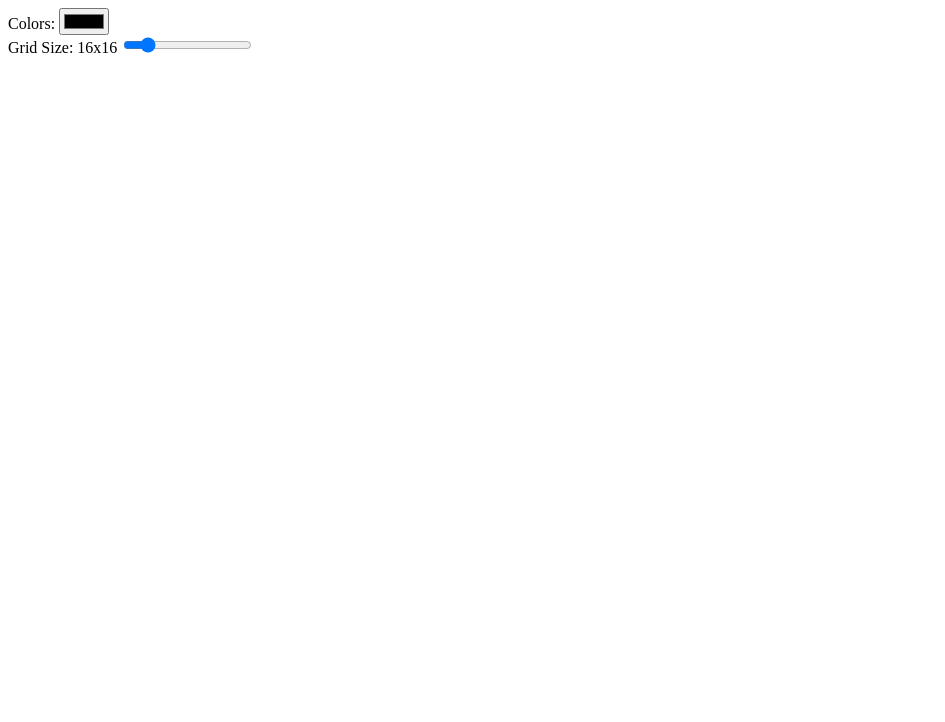
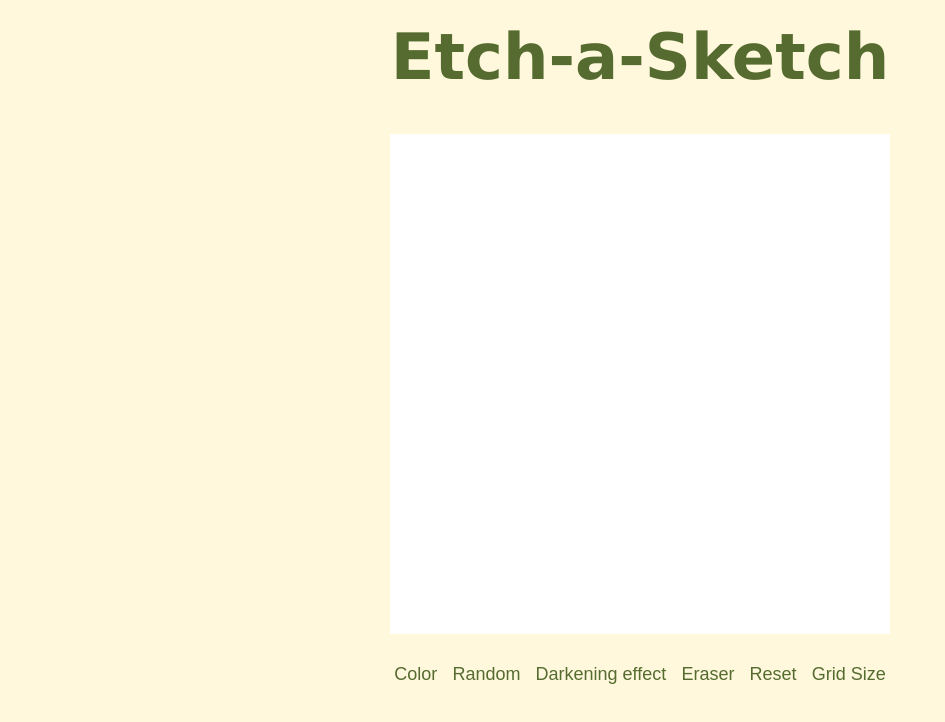
Before and after one commit to mttrsl/TOP-Etch-a-Sketch, a plain HTML site: page index.HTML in a window 1280 px wide. Shown: the whole page, without its empty margins (0-945 px from the left). Drawn offline with Linux system fonts and the light colour scheme.

Commit message:
updated HTML & CSS files

```diff
--- a/index.HTML
+++ b/index.HTML
@@ -7,26 +7,18 @@
     <title>TOP Etch-a-Sketch</title>
 </head>
 <body>
-    <div id="board-container">
-        <div id="board">
-
-        </div>
+    <div id="header-container">
+        <h1 id="header">Etch-a-Sketch</h1>
     </div>
-    <div id="size=container">
-        <div>
-            <label for="colors">Colors:</label>
-            <input type="color" name="color" id="color" oninput="updateColor()">
-        </div>
-        <div id="size">
-            <label for="grid-size">Grid Size:</label>
-            <label for="grid-value" id="grid-value">16x16</label>
-            <input type="range" name="grid-size" id="grid-size"
-                min="1" max="100" value="16"
-                oninput="updateGridLabel()"
-                onchange="updateGridSize()"
-        </div>
+    <div id="container"></div>
+    <div id="controls">
+        <button class="btn" id="color-btn">Color</button>
+        <button class="btn" id="random-btn">Random</button>
+        <button class="btn" id="darkening-btn">Darkening effect</button>
+        <button class="btn" id="eraser-btn">Eraser</button>
+        <button class="btn" id="reset-btn">Reset</button>
+        <button class="btn" id="gridSize-btn">Grid Size</button>
     </div>
-
 <script src="javascript.js"=></script>
 </body>
 </html>
--- a/style.css
+++ b/style.css
@@ -0,0 +1,37 @@
+*{
+    margin: 0;
+    padding: 0;
+    box-sizing: border-box;
+    background-color: cornsilk;
+    color: darkolivegreen;
+}
+
+body{
+    display: flex;
+    flex-direction: column;
+    align-items: center;
+    justify-content: center;
+    min-height: 25vh;
+    font-family: 'Lucida Sans', sans-serif;
+}
+
+#header-container{
+    padding: 20px;
+    font-size: xx-large;
+}
+
+#container{
+    display: flex;
+    flex-wrap: wrap;
+    background-color: white;
+    height: 500px;
+    width: 500px;
+    margin: 20px;
+}
+
+#controls .btn{
+    font-size: large;
+    margin: 10px 5px;
+    cursor: pointer;
+    border: none;
+}
```
